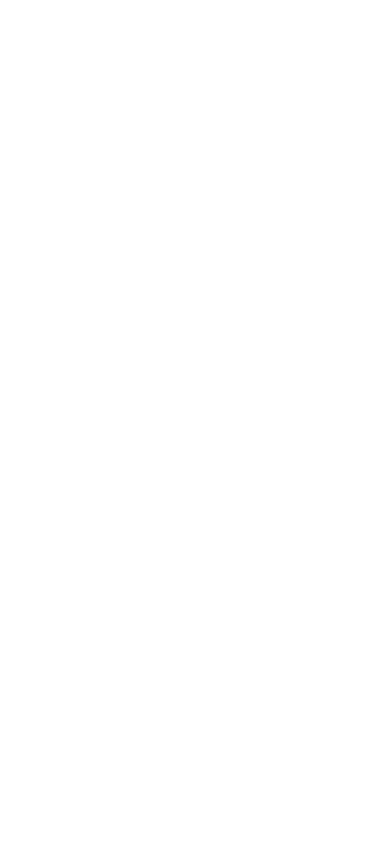
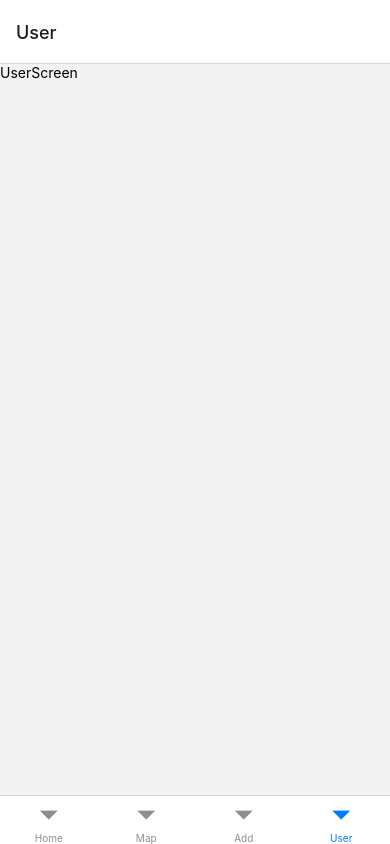
Before and after one commit to bitwiserob/personal-restaurant-guide, a React Native app in the folder PersonalRestaurantGuide/: screen /User in a window 390 px wide. Built offline with nearby package versions, Linux system fonts and the light colour scheme.

Commit message:
added basic nav

```diff
--- a/PersonalRestaurantGuide/App.js
+++ b/PersonalRestaurantGuide/App.js
@@ -1,13 +1,24 @@
 import { StatusBar } from 'expo-status-bar';
 import { ScrollView, StyleSheet, Text, View } from 'react-native';
+import { NavigationContainer } from '@react-navigation/native';
+import { createBottomTabNavigator } from '@react-navigation/bottom-tabs';
+import DetailScreen from './screens/DetailScreen';
+import HomeScreen from './screens/HomeScreen';
+import MapScreen from './screens/MapScreen';
+import AddScreen from './screens/AddScreen';
+import UserScreen from './screens/User/UserScreen';
 
+const Tab = createBottomTabNavigator();
 export default function App() {
   return (
-    <View style={styles.container}>
-      <ScrollView>
-
-      </ScrollView>
-    </View>
+    <NavigationContainer>
+      <Tab.Navigator>
+        <Tab.Screen name="Home" component={HomeScreen} />
+        <Tab.Screen name="Map" component={MapScreen} />
+        <Tab.Screen name="Add" component={AddScreen} />
+        <Tab.Screen name="User" component={UserScreen} />
+      </Tab.Navigator>
+    </NavigationContainer>
   );
 }
 
--- a/PersonalRestaurantGuide/package.json
+++ b/PersonalRestaurantGuide/package.json
@@ -9,10 +9,14 @@
     "web": "expo start --web"
   },
   "dependencies": {
+    "@react-navigation/bottom-tabs": "^6.5.0",
+    "@react-navigation/native": "^6.1.0",
     "expo": "~47.0.8",
     "expo-status-bar": "~1.4.2",
     "react": "18.1.0",
-    "react-native": "0.70.5"
+    "react-native": "0.70.5",
+    "react-native-safe-area-context": "4.4.1",
+    "react-native-screens": "~3.18.0"
   },
   "devDependencies": {
     "@babel/core": "^7.12.9"
--- /dev/null
+++ b/PersonalRestaurantGuide/screens/AddScreen.js
@@ -0,0 +1,9 @@
+import { ScrollView, StyleSheet, Text, View } from 'react-native';
+const AddScreen = () => {
+    return (
+        <View>
+            <Text>AddScreen</Text>
+        </View>
+    );
+}
+export default AddScreen
--- a/PersonalRestaurantGuide/screens/DetailScreen.js
+++ b/PersonalRestaurantGuide/screens/DetailScreen.js
@@ -1,3 +1,5 @@
+import { ScrollView, StyleSheet, Text, View } from 'react-native';
+
 const DetailScreen = () => {
     return (
         <View>
--- a/PersonalRestaurantGuide/screens/HomeScreen.js
+++ b/PersonalRestaurantGuide/screens/HomeScreen.js
@@ -1,3 +1,5 @@
+import { ScrollView, StyleSheet, Text, View } from 'react-native';
+
 const HomeScreen = () =>{
     return(
         <View>
--- a/PersonalRestaurantGuide/screens/MapScreen.js
+++ b/PersonalRestaurantGuide/screens/MapScreen.js
@@ -1,3 +1,5 @@
+import { ScrollView, StyleSheet, Text, View } from 'react-native';
+
 const MapScreen = () => {
     return (
         <View>
--- a/PersonalRestaurantGuide/screens/User/LoginScreen.js
+++ b/PersonalRestaurantGuide/screens/User/LoginScreen.js
@@ -1,3 +1,5 @@
+import { ScrollView, StyleSheet, Text, View } from 'react-native';
+
 const LoginScreen = () => {
     return (
         <View>
--- a/PersonalRestaurantGuide/screens/User/SignupScreen.js
+++ b/PersonalRestaurantGuide/screens/User/SignupScreen.js
@@ -1,3 +1,4 @@
+import { ScrollView, StyleSheet, Text, View } from 'react-native';
 const SignupScreen = () => {
     return (
         <View>
--- /dev/null
+++ b/PersonalRestaurantGuide/screens/User/UserScreen.js
@@ -0,0 +1,9 @@
+import { ScrollView, StyleSheet, Text, View } from 'react-native';
+const UserScreen = () => {
+    return (
+        <View>
+            <Text>UserScreen</Text>
+        </View>
+    );
+}
+export default UserScreen;
```
Also changed, not shown: 1 other file (tests, documents, lock files or other folders).
